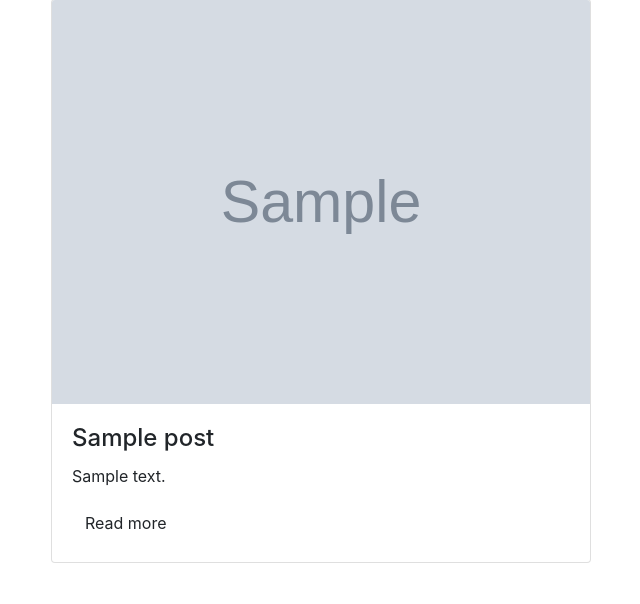
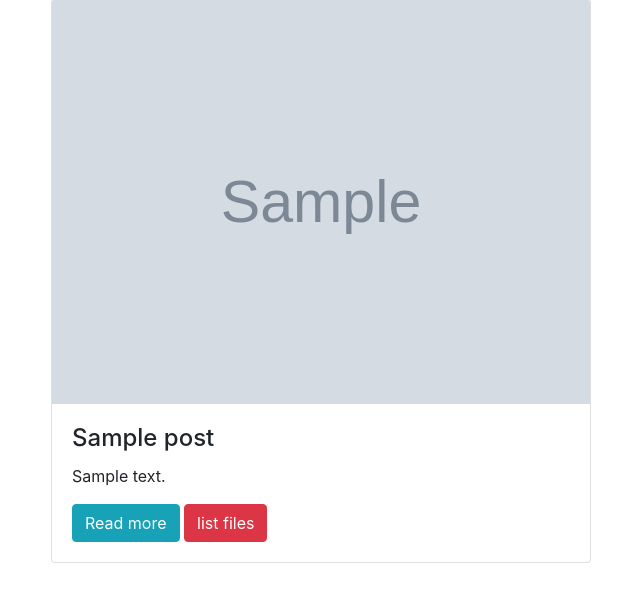
Before and after one commit to mateuszdobrzanski/multiple_img_upload, a Django app: page / in a window 1280 px wide. Shown: the part 25-629 px from the top of the page, without its empty margins (34-674 px from the left). Run offline with Django 3.2, Linux system fonts and the light colour scheme; tables that the repository leaves empty hold one stand-in row (values such as "Sample post"); grey boxes marked "Sample" are stand-in pictures; some libraries are stand-ins or nearby versions.

Commit message:
add page, where we can list files

```diff
--- a/multiple_img_upload/urls.py
+++ b/multiple_img_upload/urls.py
@@ -25,6 +25,7 @@ urlpatterns = [
     path('admin/', admin.site.urls),
     path('', views.blog_view, name='blog'),
     path('<int:id>', views.detail_view, name='detail'),
+    path('<int:id>/list/', views.detail_list_view, name='detail_list'),
 ]
 
 urlpatterns += static(settings.MEDIA_URL, document_root=settings.MEDIA_ROOT)
--- a/posts/views.py
+++ b/posts/views.py
@@ -20,3 +20,14 @@ def detail_view(request, id):
                       'post': post,
                       'photos': photos,
                   })
+
+
+def detail_list_view(request, id):
+    post = get_object_or_404(Post, id=id)
+    photos = PostImage.objects.filter(post=post)
+    return render(request,
+                  'detail_list.html',
+                  {
+                      'post': post,
+                      'photos': photos,
+                  })
--- a/templates/blog.html
+++ b/templates/blog.html
@@ -22,7 +22,8 @@
             <!--Text-->
             <p class="card-text">{{ post.description }}</p>
             <!-- Provides extra visual weight and identifies the primary action in a set of buttons -->
-            <a href="{% url 'detail' post.id %}" class="btn btn-light-blue btn-md">Read more</a>
+            <a href="{% url 'detail' post.id %}" class="btn btn-info" role="button">Read more</a>
+            <a href="{% url 'detail_list' post.id %}" class="btn btn-danger" role="button">list files</a>
           </div>
         </div>
         <!-- Card -->
```
Also changed, not shown: templates/detail_list.html (added, +11 -0 lines).
